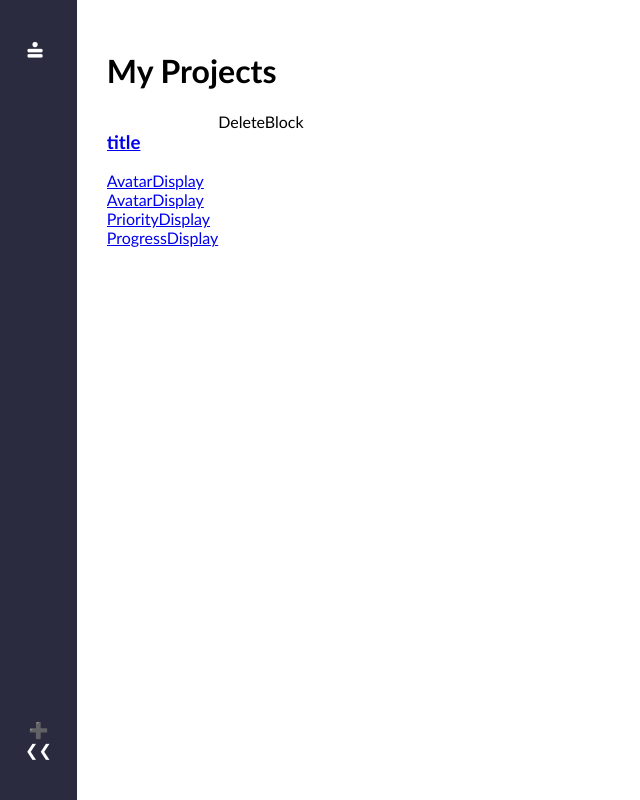
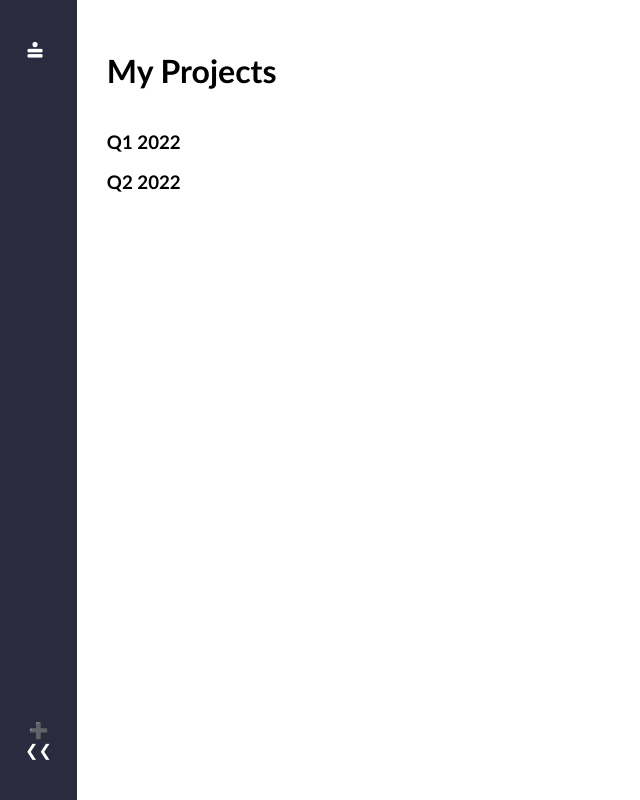
Before and after one commit to TartCodes/monday-clone, a React (Create React App) app: page / in a window 1280 px wide. Shown: the whole page, without its empty margins (0-640 px from the left). Built offline with nearby package versions, Linux system fonts and the light colour scheme.

Commit message:
adding data

```diff
--- a/src/pages/Dashboard.js
+++ b/src/pages/Dashboard.js
@@ -26,15 +26,36 @@ const Dashboard = () => {
       progress: 70,
       descriptions: 'Make a video to work and make AIs blah blah blah blah',
       timestamp: '2022-10-30T16:34'
+    },
+    {
+      category: 'Q2 2022',
+      color : 'blue',
+      title: 'Build a bot',
+      owner: 'Matt T',
+      avatar: 'https://media-exp1.licdn.com/dms/image/C5603AQEHt6GbaiXpKg/profile-displayphoto-shrink_400_400/0/1517498119779?e=1672876800&v=beta&t=VXHxMhhDzb4XFVBvIAzhyKKR3qxYUYJKlbz95u5WuLE',
+      status: 'working on it',
+      priority: 3,
+      progress: 10,
+      descriptions: 'Make a video around a bot blah blah blah blah',
+      timestamp: '2022-10-30T16:34'
     }
   ]
+
+  const uniqueCategories = [
+    ...new Set(tickets?.map(({ category }) => category ))
+  ]
+  console.log(uniqueCategories)
 
   return (
     <div className="dashboard">
       <h1>My Projects</h1>
       <div className="ticket-container">
-        <TicketCard/>
-      </div>
+        {tickets && uniqueCategories?.map((uniqueCategory, categoryIndex) => (
+          <div key={categoryIndex}>
+            <h3>{uniqueCategory}</h3>
+          </div>
+        ))}
+        </div>
     </div>
   )
 }
```
